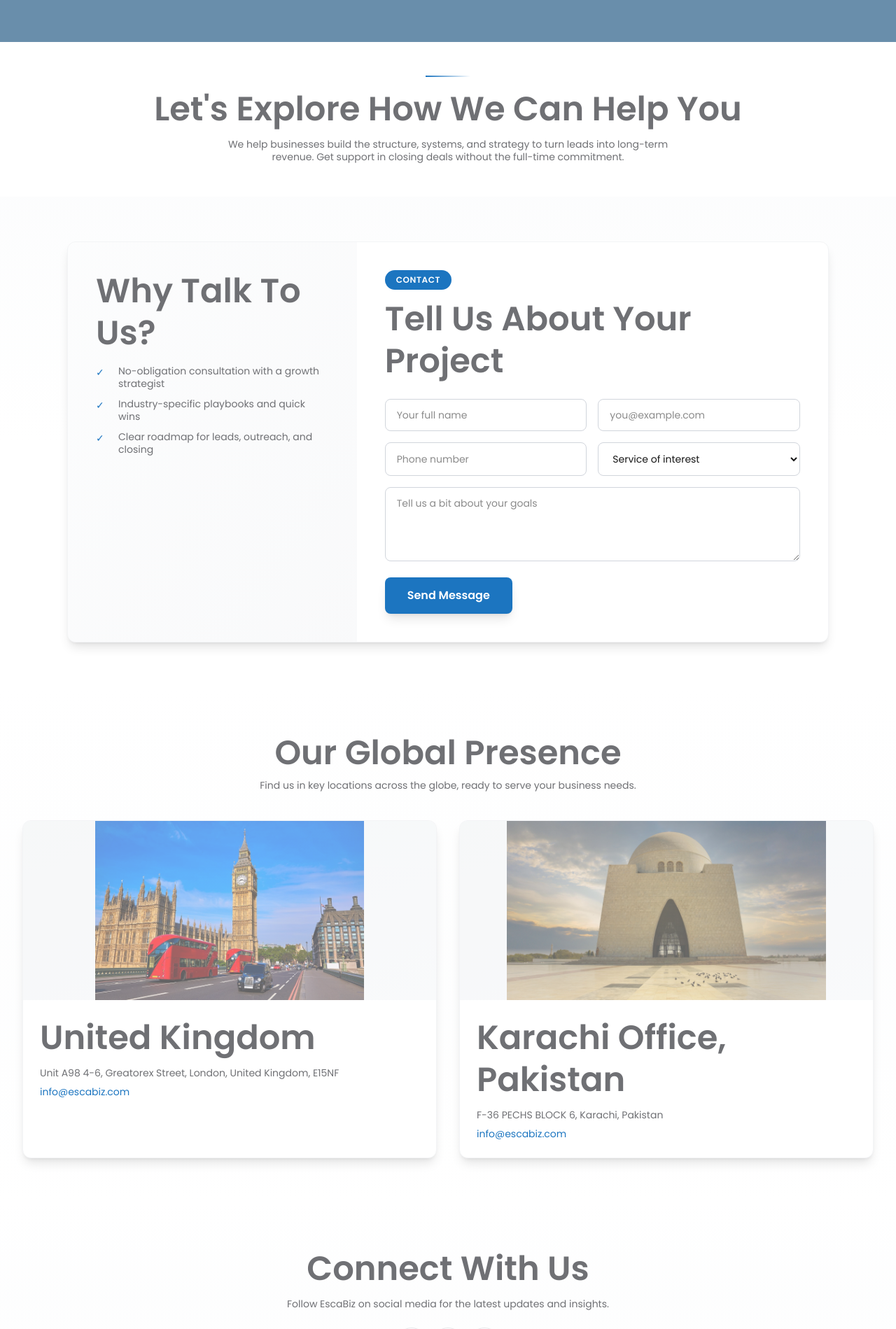
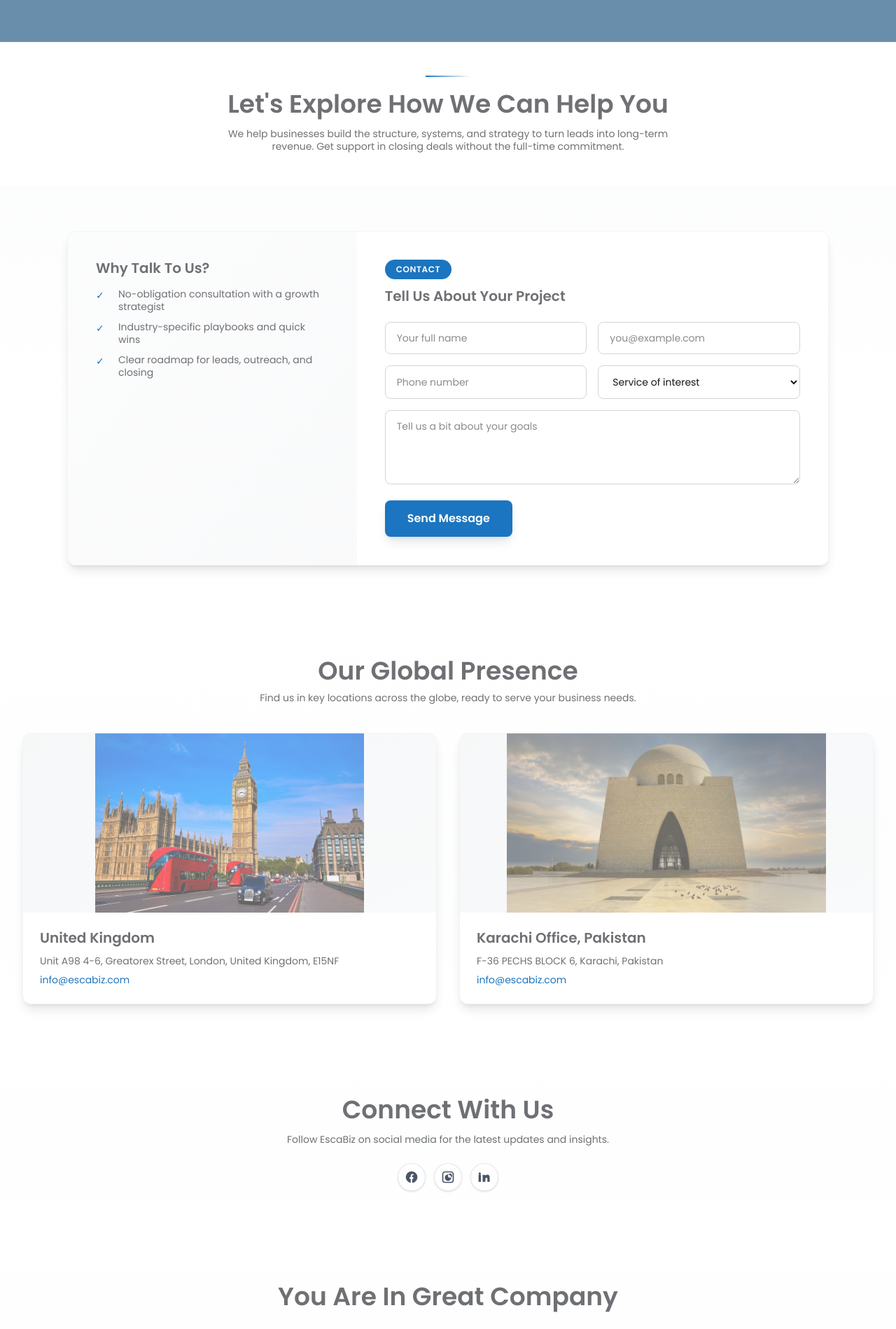
Before and after one commit to Sharmeen-Rauf/escabiz, a Next.js app: page /lets-talk in a window 1280 px wide. Shown: the part 540-2439 px from the top of the page at 70% size. Built offline with nearby package versions, Linux system fonts and the light colour scheme; grey boxes are pictures that could not be loaded.

Commit message:
Refine text styles in Lets Talk section: adjust heading sizes for improved readability and consistency across various screen sizes.

```diff
--- a/src/app/lets-talk/page.tsx
+++ b/src/app/lets-talk/page.tsx
@@ -67,7 +67,7 @@ export default function LetsTalk() {
               {/* Subtle accent line */}
               <div className="w-16 h-0.5 bg-gradient-to-r from-[#1c75c0] to-transparent mb-4 mx-auto"></div>
 
-              <h5 className="text-1xl sm:text-3xl md:text-4xl lg:text-5xl font-semibold text-[#6f7074] leading-tight mb-3 capitalize">
+              <h5 className="text-lg sm:text-2xl md:text-3xl lg:text-4xl font-semibold text-[#6f7074] leading-tight mb-3 capitalize">
                 Let's explore how we can help you
               </h5>
               <p className="text-xs sm:text-xs md:text-sm text-[#6f7074] leading-tight font-normal max-w-2xl mx-auto">
@@ -87,7 +87,7 @@ export default function LetsTalk() {
                   <span className="inline-block bg-[#1c75c0] text-white text-xs font-semibold px-4 py-1.5 rounded-full mb-3 tracking-wider uppercase">
                     Contact
                   </span>
-                  <h5 className="text-1xl sm:text-3xl md:text-4xl lg:text-5xl font-semibold text-[#6f7074] leading-tight mb-4 capitalize">
+                  <h5 className="text-sm sm:text-base md:text-lg lg:text-xl font-semibold text-[#6f7074] leading-tight mb-4 capitalize">
                     Tell us about your project
                   </h5>
                   {/* Simple form similar to home page */}
@@ -115,7 +115,7 @@ export default function LetsTalk() {
                 {/* Left - Info */}
                 <div className="w-full lg:w-[38%] bg-gradient-to-br from-gray-50/50 to-gray-100/50 p-6 sm:p-8 lg:p-10 flex flex-col justify-between">
                   <div>
-                    <h5 className="text-1xl sm:text-3xl md:text-4xl lg:text-5xl font-semibold text-[#6f7074] leading-tight mb-4 capitalize">
+                    <h5 className="text-sm sm:text-base md:text-lg lg:text-xl font-semibold text-[#6f7074] leading-tight mb-4 capitalize">
                       Why talk to us?
                     </h5>
                     <ul className="space-y-3 text-xs sm:text-xs md:text-sm text-[#6f7074] leading-tight">
@@ -140,7 +140,7 @@ export default function LetsTalk() {
         <section className="relative w-full bg-gradient-to-b from-white via-gray-50/30 to-white py-10 md:py-12 lg:py-16 overflow-hidden">
           <div className="relative z-10 w-full max-w-7xl mx-auto px-4 sm:px-6 lg:px-8">
             <div className="text-center mb-8 md:mb-10">
-              <h5 className="text-1xl sm:text-3xl md:text-4xl lg:text-5xl font-semibold text-[#6f7074] leading-tight mb-2 capitalize">
+              <h5 className="text-lg sm:text-2xl md:text-3xl lg:text-4xl font-semibold text-[#6f7074] leading-tight mb-2 capitalize">
                 Our Global Presence
               </h5>
               <p className="text-xs sm:text-xs md:text-sm text-[#6f7074] leading-tight font-normal max-w-2xl mx-auto">
@@ -160,7 +160,7 @@ export default function LetsTalk() {
                   />
                 </div>
                 <div className="p-6">
-                  <h5 className="text-1xl sm:text-3xl md:text-4xl lg:text-5xl font-semibold text-[#6f7074] leading-tight mb-3 capitalize">
+                  <h5 className="text-sm sm:text-base md:text-lg lg:text-xl font-semibold text-[#6f7074] leading-tight mb-3 capitalize">
                     United Kingdom
                   </h5>
                   <p className="text-xs sm:text-xs md:text-sm text-[#6f7074] leading-tight mb-2">Unit A98 4-6, Greatorex Street, London, United Kingdom, E15NF</p>
@@ -179,7 +179,7 @@ export default function LetsTalk() {
                   />
                 </div>
                 <div className="p-6">
-                  <h5 className="text-1xl sm:text-3xl md:text-4xl lg:text-5xl font-semibold text-[#6f7074] leading-tight mb-3 capitalize">
+                  <h5 className="text-sm sm:text-base md:text-lg lg:text-xl font-semibold text-[#6f7074] leading-tight mb-3 capitalize">
                     Karachi Office, Pakistan
                   </h5>
                   <p className="text-xs sm:text-xs md:text-sm text-[#6f7074] leading-tight mb-2">F-36 PECHS BLOCK 6, Karachi, Pakistan</p>
@@ -193,7 +193,7 @@ export default function LetsTalk() {
         {/* Connect With Us - Professional Conceptual Design */}
         <section className="relative w-full bg-gradient-to-b from-white via-gray-50/30 to-white py-10 md:py-12 lg:py-16 overflow-hidden">
           <div className="relative z-10 w-full max-w-7xl mx-auto px-4 sm:px-6 lg:px-8 text-center">
-            <h5 className="text-1xl sm:text-3xl md:text-4xl lg:text-5xl font-semibold text-[#6f7074] leading-tight mb-3 capitalize">
+            <h5 className="text-lg sm:text-2xl md:text-3xl lg:text-4xl font-semibold text-[#6f7074] leading-tight mb-3 capitalize">
               Connect With Us
             </h5>
             <p className="text-xs sm:text-xs md:text-sm text-[#6f7074] leading-tight font-normal max-w-3xl mx-auto mb-6">
@@ -219,7 +219,7 @@ export default function LetsTalk() {
         {/* You are in great company - Elegant Conceptual Design */}
         <section className="relative w-full bg-gradient-to-b from-white via-gray-50/30 to-white py-10 md:py-12 lg:py-16 overflow-hidden">
           <div className="relative z-10 w-full max-w-7xl mx-auto px-4 sm:px-6 lg:px-8">
-            <h5 className="text-1xl sm:text-3xl md:text-4xl lg:text-5xl font-semibold text-[#6f7074] leading-tight text-center mb-6 capitalize">
+            <h5 className="text-lg sm:text-2xl md:text-3xl lg:text-4xl font-semibold text-[#6f7074] leading-tight text-center mb-6 capitalize">
               You are in great company
             </h5>
             <div className="relative overflow-hidden">
```
